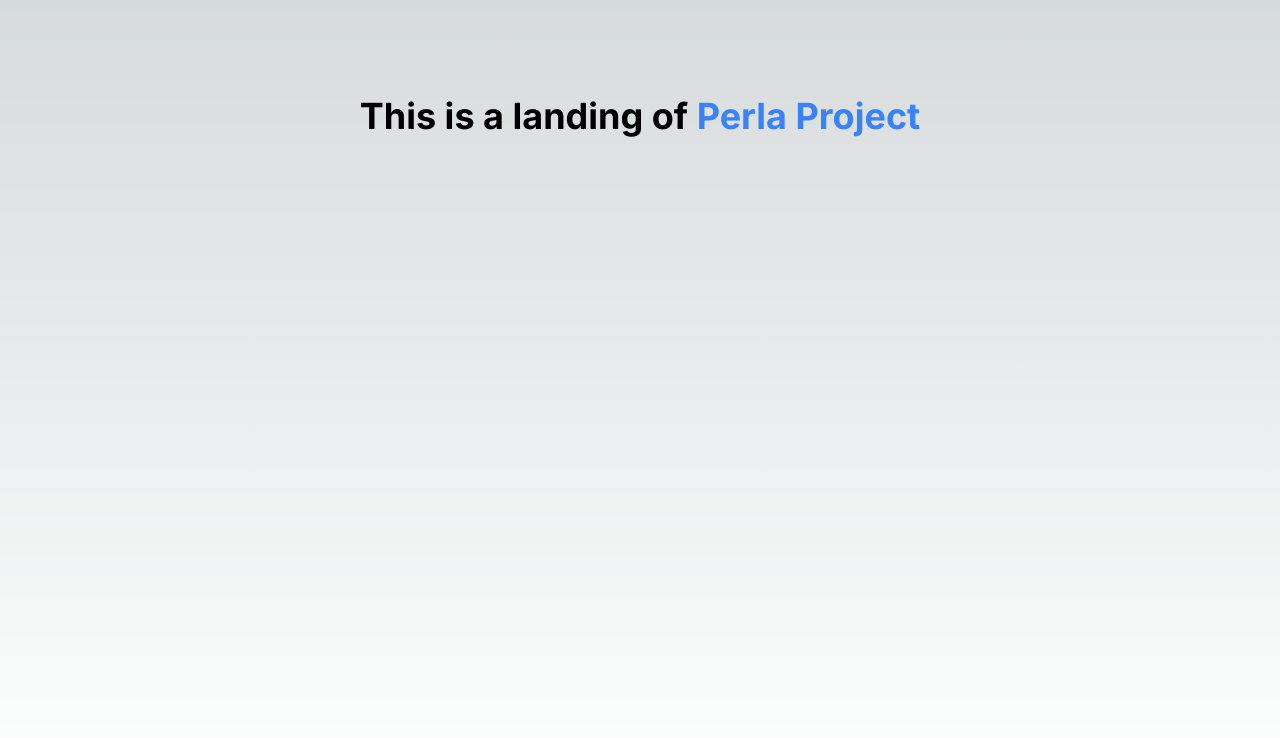
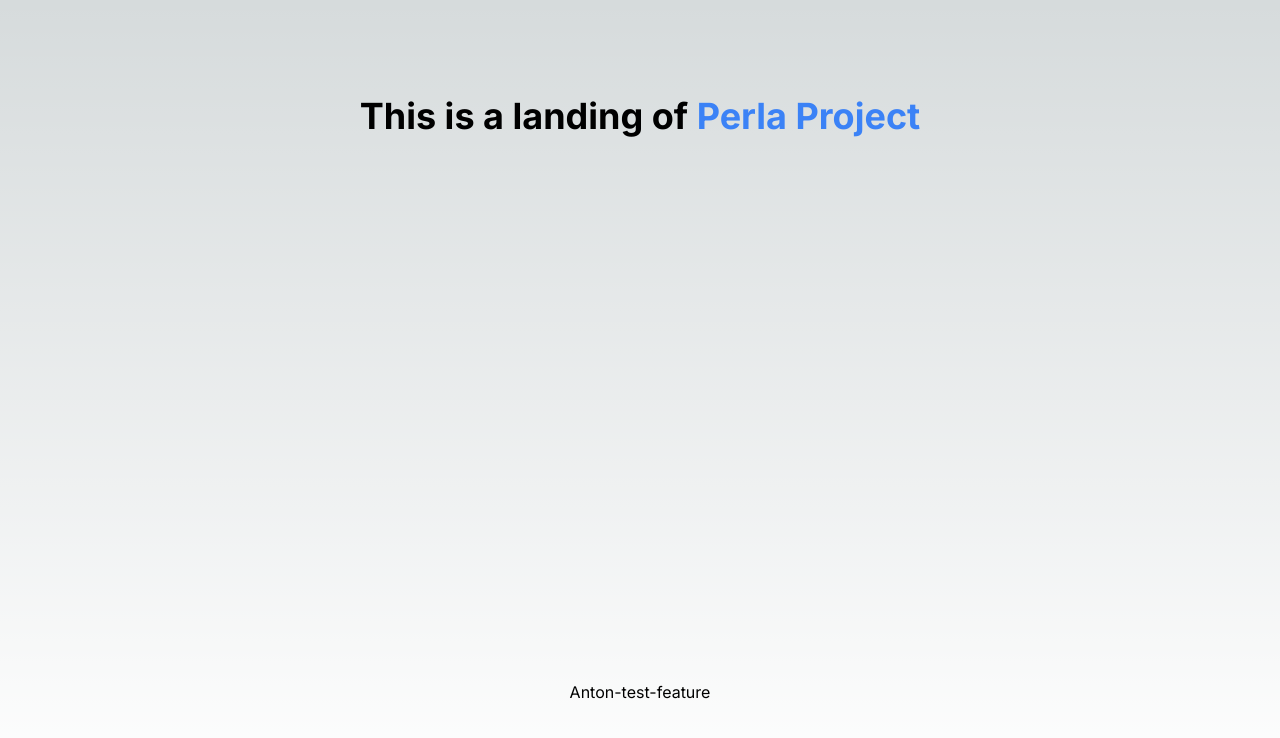
Before and after one commit to stormqq/Perla-Project, a Next.js app: page / in a window 1280 px wide. Shown: the top 738 px of the page. Built offline with nearby package versions, Linux system fonts and the light colour scheme.

Commit message:
Anton-first-test-feature

```diff
--- a/app/page.js
+++ b/app/page.js
@@ -6,6 +6,7 @@ export default function Home() {
       <h1 className="text-4xl font-bold text-center">
         This is a landing of <span className='text-blue-500'>Perla Project</span>
       </h1>
+      <h2>Anton-test-feature</h2>
     </main>
   )
 }
```
